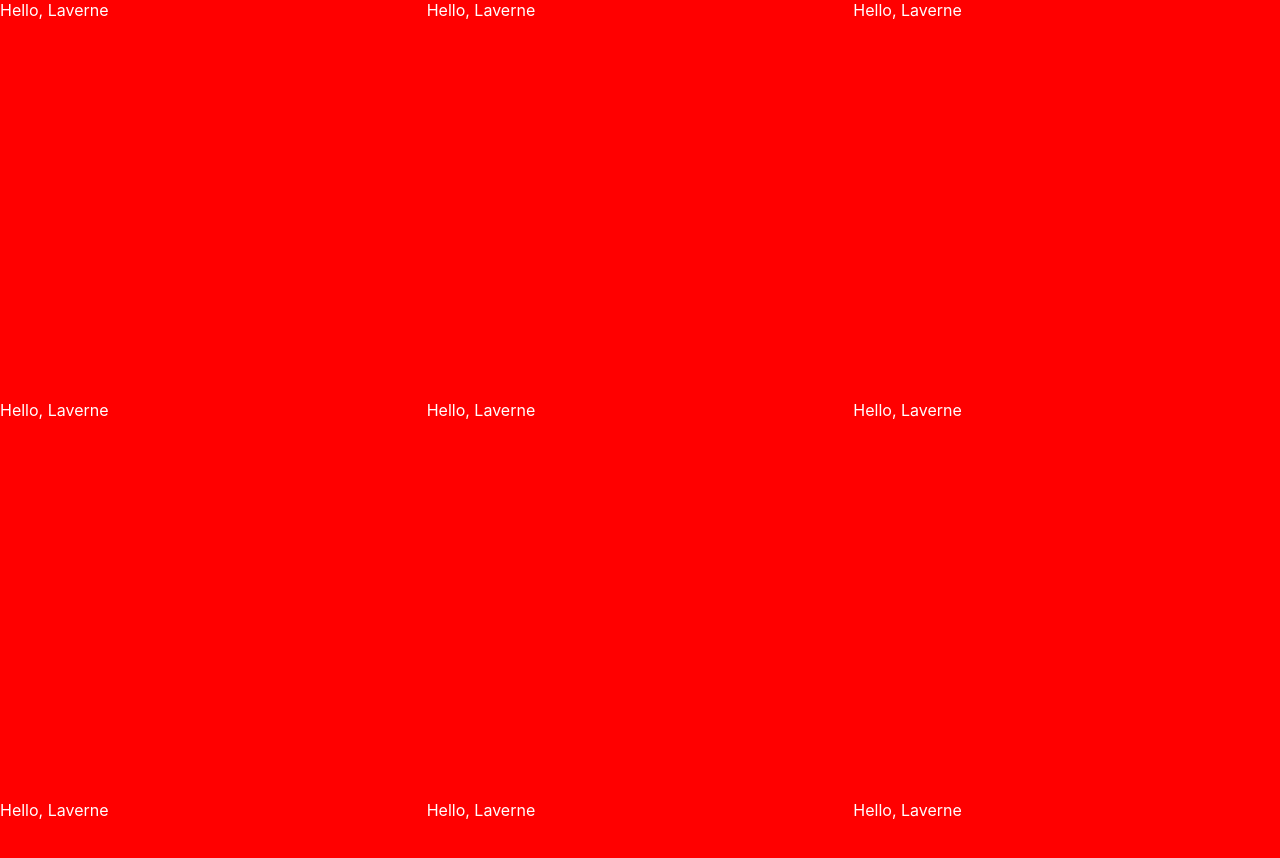
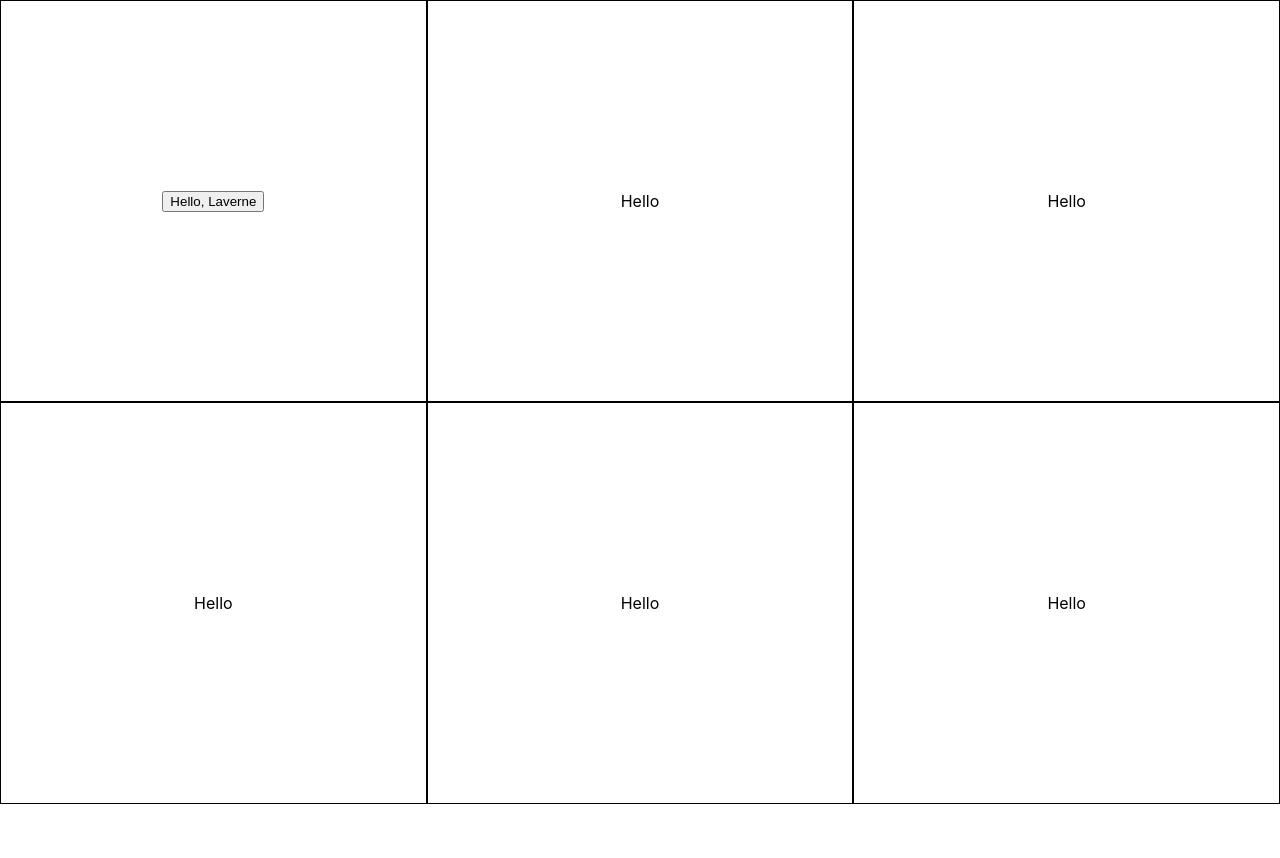
Before and after one commit to Cabonilla/tiny_buttons, a React (Create React App) app: page / in a window 1280 px wide. Shown: the top 858 px of the page. After the commit the page ends 804 px from the top, so only its background shows below. Built offline with nearby package versions, Linux system fonts and the light colour scheme.

Commit message:
Prepped for buttons.

```diff
--- a/src/App.css
+++ b/src/App.css
@@ -14,6 +14,10 @@ html, body, #root, .App {
   flex: 1 0 33%;
   width: 100%;
   height: 50%;
-  background-color: red;
-  color: white;
+  /* background-color: red; */
+  border: 1px solid black;
+  color: black;
+  display: flex;
+  justify-content: center;
+  align-items: center;
 }
--- a/src/App.js
+++ b/src/App.js
@@ -1,17 +1,27 @@
 import './App.css';
+import NeonButton from './components/NeonButton';
 
 function App() {
   return (
     <div className="App">
-      <div className="buttonSquare">Hello, Laverne</div>
-      <div className="buttonSquare">Hello, Laverne</div>
-      <div className="buttonSquare">Hello, Laverne</div>
-      <div className="buttonSquare">Hello, Laverne</div>
-      <div className="buttonSquare">Hello, Laverne</div>
-      <div className="buttonSquare">Hello, Laverne</div>
-      <div className="buttonSquare">Hello, Laverne</div>
-      <div className="buttonSquare">Hello, Laverne</div>
-      <div className="buttonSquare">Hello, Laverne</div>
+      <div className="buttonSquare">
+        <NeonButton/>
+      </div>
+      <div className="buttonSquare">
+        <div class="centeredButton">Hello</div>
+      </div>
+      <div className="buttonSquare">
+        <div class="centeredButton">Hello</div>
+      </div>
+      <div className="buttonSquare">
+        <div class="centeredButton">Hello</div>
+      </div>
+      <div className="buttonSquare">
+        <div class="centeredButton">Hello</div>
+      </div>
+      <div className="buttonSquare">
+        <div class="centeredButton">Hello</div>
+      </div>
     </div>
   );
 }
```
